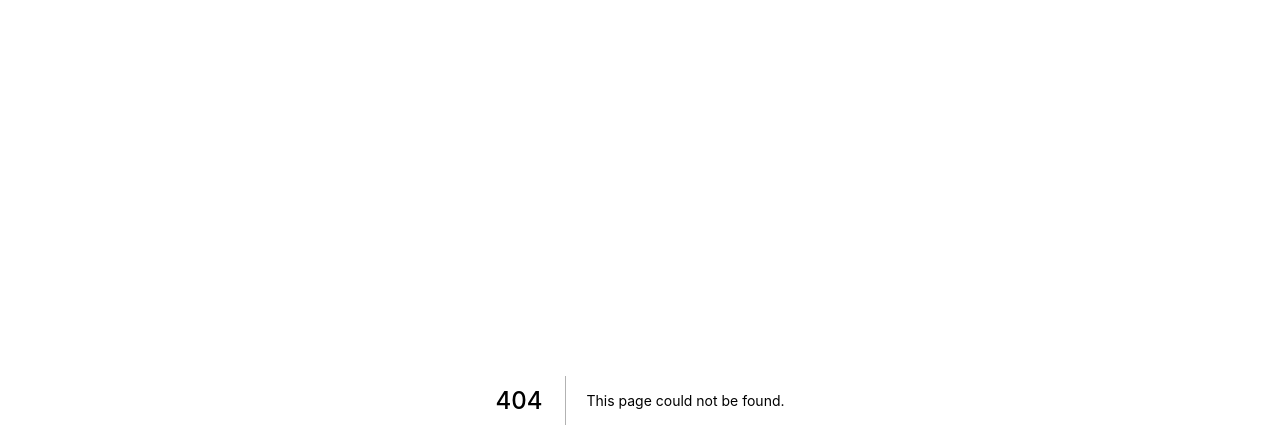
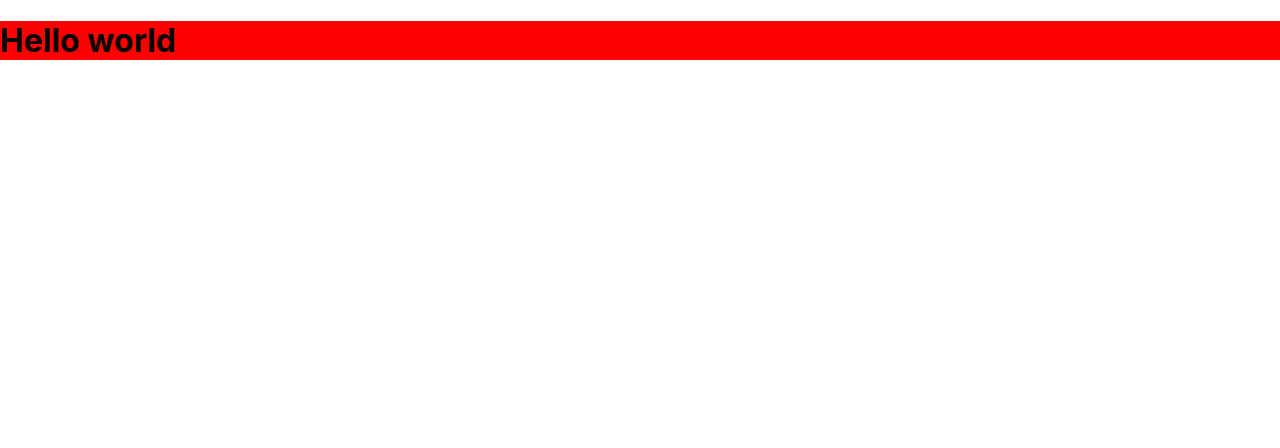
Before and after one commit to fac24/week6-bereket-hussain-joe-sonia, a Next.js app: page /Header in a window 1280 px wide. Before the commit this address had no page. Shown: the top 448 px of the page. Built offline with nearby package versions, Linux system fonts and the light colour scheme.

Commit message:
added css components

```diff
--- /dev/null
+++ b/pages/Header.js
@@ -0,0 +1,5 @@
+import styles from "src/database/components/Header.module.css";
+
+export default function Header() {
+  return <h1 className={styles.container}>Hello world</h1>;
+}
--- /dev/null
+++ b/src/database/components/Header.module.css
@@ -0,0 +1,3 @@
+.container {
+ background: red;
+}
```
Also changed, not shown: 1 other file (tests, documents, lock files or other folders).
